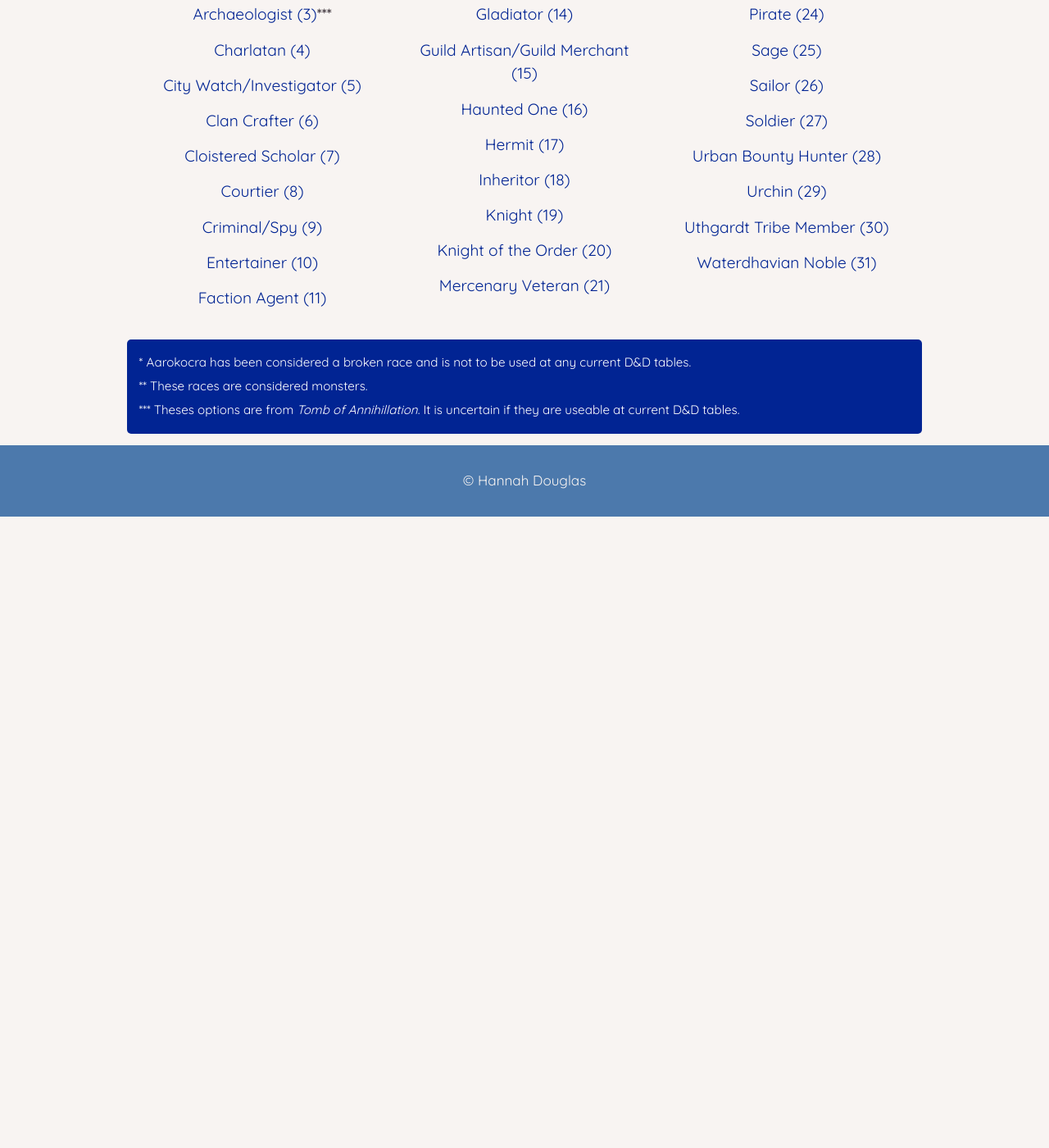
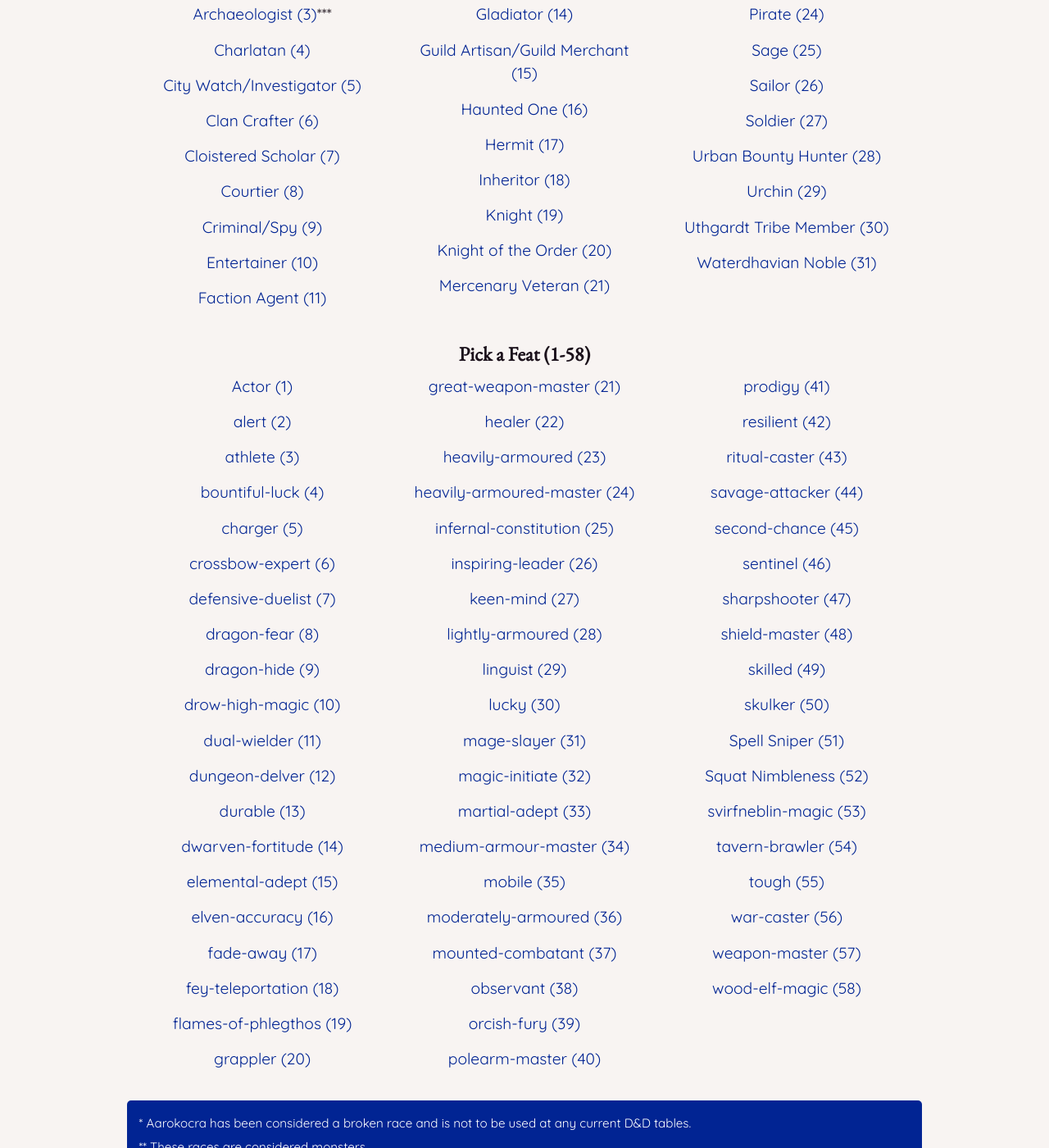
Before and after one commit to hldouglas/dnd-character-creation, a Jekyll site: the page built from index.html, in a window 1280 px wide and 1400 px high, scrolled down 1400 px. Shown: the whole window at 82% size. Built offline with Jekyll 4.4.1, drawn with Linux system fonts in a browser that asks for light colours; before the commit the page ends 2030 px from its top, so only the background shows below that.

Commit message:
Began adding feats
Added another book for reference

```diff
--- a/index.html
+++ b/index.html
@@ -98,6 +98,68 @@ layout: default
         <li class="island-1-4"><a href="{{site.baseurl}}/uthgardt-tribe-member/">Uthgardt Tribe Member (30)</a></li>
         <li class="island-1-4"><a href="{{site.baseurl}}/waterdhavian-noble/">Waterdhavian Noble (31)</a></li>
      </ol>
+
+     <h4 class="push-0 text-center">Pick a Feat (1-58)</h4>
+     <ol class="list-group text-center">
+       <li class="island-1-4"><a href="{{site.baseurl}}/actor/">Actor (1)</a></li>
+       <li class="island-1-4"><a href="{{site.baseurl}}/alert/">alert (2)</a></li>
+       <li class="island-1-4"><a href="{{site.baseurl}}/athlete/">athlete (3)</a></li>
+       <li class="island-1-4"><a href="{{site.baseurl}}/bountiful-luck/">bountiful-luck (4)</a></li>
+       <li class="island-1-4"><a href="{{site.baseurl}}/charger/">charger (5)</a></li>
+       <li class="island-1-4"><a href="{{site.baseurl}}/crossbow-expert/">crossbow-expert (6)</a></li>
+       <li class="island-1-4"><a href="{{site.baseurl}}/defensive-duelist/">defensive-duelist (7)</a></li>
+       <li class="island-1-4"><a href="{{site.baseurl}}/dragon-fear/">dragon-fear (8)</a></li>
+       <li class="island-1-4"><a href="{{site.baseurl}}/dragon-hide/">dragon-hide (9)</a></li>
+       <li class="island-1-4"><a href="{{site.baseurl}}/drow-high-magic/">drow-high-magic (10)</a></li>
+       <li class="island-1-4"><a href="{{site.baseurl}}/dual-wielder/">dual-wielder (11)</a></li>
+       <li class="island-1-4"><a href="{{site.baseurl}}/dungeon-delver/">dungeon-delver (12)</a></li>
+       <li class="island-1-4"><a href="{{site.baseurl}}/durable/">durable (13)</a></li>
+       <li class="island-1-4"><a href="{{site.baseurl}}/dwarven-fortitude/">dwarven-fortitude (14)</a></li>
+       <li class="island-1-4"><a href="{{site.baseurl}}/elemental-adept/">elemental-adept (15)</a></li>
+       <li class="island-1-4"><a href="{{site.baseurl}}/elven-accuracy/">elven-accuracy (16)</a></li>
+       <li class="island-1-4"><a href="{{site.baseurl}}/fade-away/">fade-away (17)</a></li>
+       <li class="island-1-4"><a href="{{site.baseurl}}/fey-teleportation/">fey-teleportation (18)</a></li>
+       <li class="island-1-4"><a href="{{site.baseurl}}/flames-of-phlegthos/">flames-of-phlegthos (19)</a></li>
+       <li class="island-1-4"><a href="{{site.baseurl}}/grappler/">grappler (20)</a></li>
+       <li class="island-1-4"><a href="{{site.baseurl}}/great-weapon-master/">great-weapon-master (21)</a></li>
+       <li class="island-1-4"><a href="{{site.baseurl}}/healer/">healer (22)</a></li>
+       <li class="island-1-4"><a href="{{site.baseurl}}/heavily-armoured/">heavily-armoured (23)</a></li>
+       <li class="island-1-4"><a href="{{site.baseurl}}/heavily-armoured-master/">heavily-armoured-master (24)</a></li>
+       <li class="island-1-4"><a href="{{site.baseurl}}/infernal-constitution/">infernal-constitution (25)</a></li>
+       <li class="island-1-4"><a href="{{site.baseurl}}/inspiring-leader/">inspiring-leader (26)</a></li>
+       <li class="island-1-4"><a href="{{site.baseurl}}/keen-mind/">keen-mind (27)</a></li>
+       <li class="island-1-4"><a href="{{site.baseurl}}/lightly-armoured/">lightly-armoured (28)</a></li>
+       <li class="island-1-4"><a href="{{site.baseurl}}/linguist/">linguist (29)</a></li>
+       <li class="island-1-4"><a href="{{site.baseurl}}/lucky/">lucky (30)</a></li>
+       <li class="island-1-4"><a href="{{site.baseurl}}/mage-slayer/">mage-slayer (31)</a></li>
+       <li class="island-1-4"><a href="{{site.baseurl}}/magic-initiate/">magic-initiate (32)</a></li>
+       <li class="island-1-4"><a href="{{site.baseurl}}/martial-adept/">martial-adept (33)</a></li>
+       <li class="island-1-4"><a href="{{site.baseurl}}/medium-armour-master/">medium-armour-master (34)</a></li>
+       <li class="island-1-4"><a href="{{site.baseurl}}/mobile/">mobile (35)</a></li>
+       <li class="island-1-4"><a href="{{site.baseurl}}/moderately-armoured/">moderately-armoured (36)</a></li>
+       <li class="island-1-4"><a href="{{site.baseurl}}/mounted-combatant/">mounted-combatant (37)</a></li>
+       <li class="island-1-4"><a href="{{site.baseurl}}/observant/">observant (38)</a></li>
+       <li class="island-1-4"><a href="{{site.baseurl}}/orcish-fury/">orcish-fury (39)</a></li>
+       <li class="island-1-4"><a href="{{site.baseurl}}/polearm-master/">polearm-master (40)</a></li>
+       <li class="island-1-4"><a href="{{site.baseurl}}/prodigy/">prodigy (41)</a></li>
+       <li class="island-1-4"><a href="{{site.baseurl}}/resilient/">resilient (42)</a></li>
+       <li class="island-1-4"><a href="{{site.baseurl}}/ritual-caster/">ritual-caster (43)</a></li>
+       <li class="island-1-4"><a href="{{site.baseurl}}/savage-attacker/">savage-attacker (44)</a></li>
+       <li class="island-1-4"><a href="{{site.baseurl}}/second-chance/">second-chance (45)</a></li>
+       <li class="island-1-4"><a href="{{site.baseurl}}/sentinel/">sentinel (46)</a></li>
+       <li class="island-1-4"><a href="{{site.baseurl}}/sharpshooter/">sharpshooter (47)</a></li>
+       <li class="island-1-4"><a href="{{site.baseurl}}/shield-master/">shield-master (48)</a></li>
+       <li class="island-1-4"><a href="{{site.baseurl}}/skilled/">skilled (49)</a></li>
+       <li class="island-1-4"><a href="{{site.baseurl}}/skulker/">skulker (50)</a></li>
+       <li class="island-1-4"><a href="{{site.baseurl}}/spell-sniper/">Spell Sniper (51)</a></li>
+       <li class="island-1-4"><a href="{{site.baseurl}}/squat-nimbleness/">Squat Nimbleness (52)</a></li>
+       <li class="island-1-4"><a href="{{site.baseurl}}/svirfneblin-magic/">svirfneblin-magic (53)</a></li>
+       <li class="island-1-4"><a href="{{site.baseurl}}/tavern-brawler/">tavern-brawler (54)</a></li>
+       <li class="island-1-4"><a href="{{site.baseurl}}/tough/">tough (55)</a></li>
+       <li class="island-1-4"><a href="{{site.baseurl}}/war-caster/">war-caster (56)</a></li>
+       <li class="island-1-4"><a href="{{site.baseurl}}/weapon-master/">weapon-master (57)</a></li>
+       <li class="island-1-4"><a href="{{site.baseurl}}/wood-elf-magic/">wood-elf-magic (58)</a></li>
+     </ol>
    </div>
 
       <div>
```
Also changed, not shown: other parts of index.html (+1 -1 lines).
